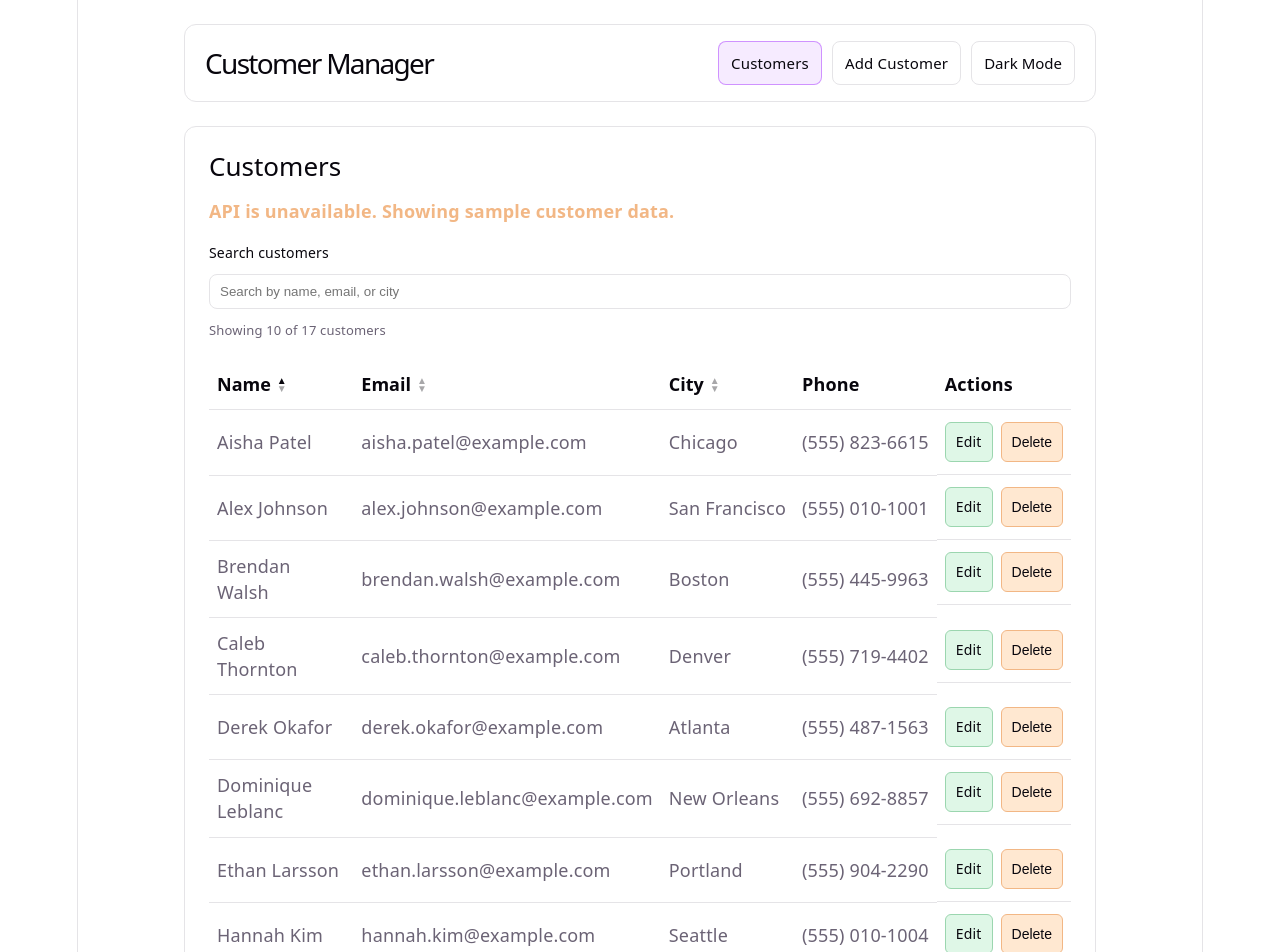
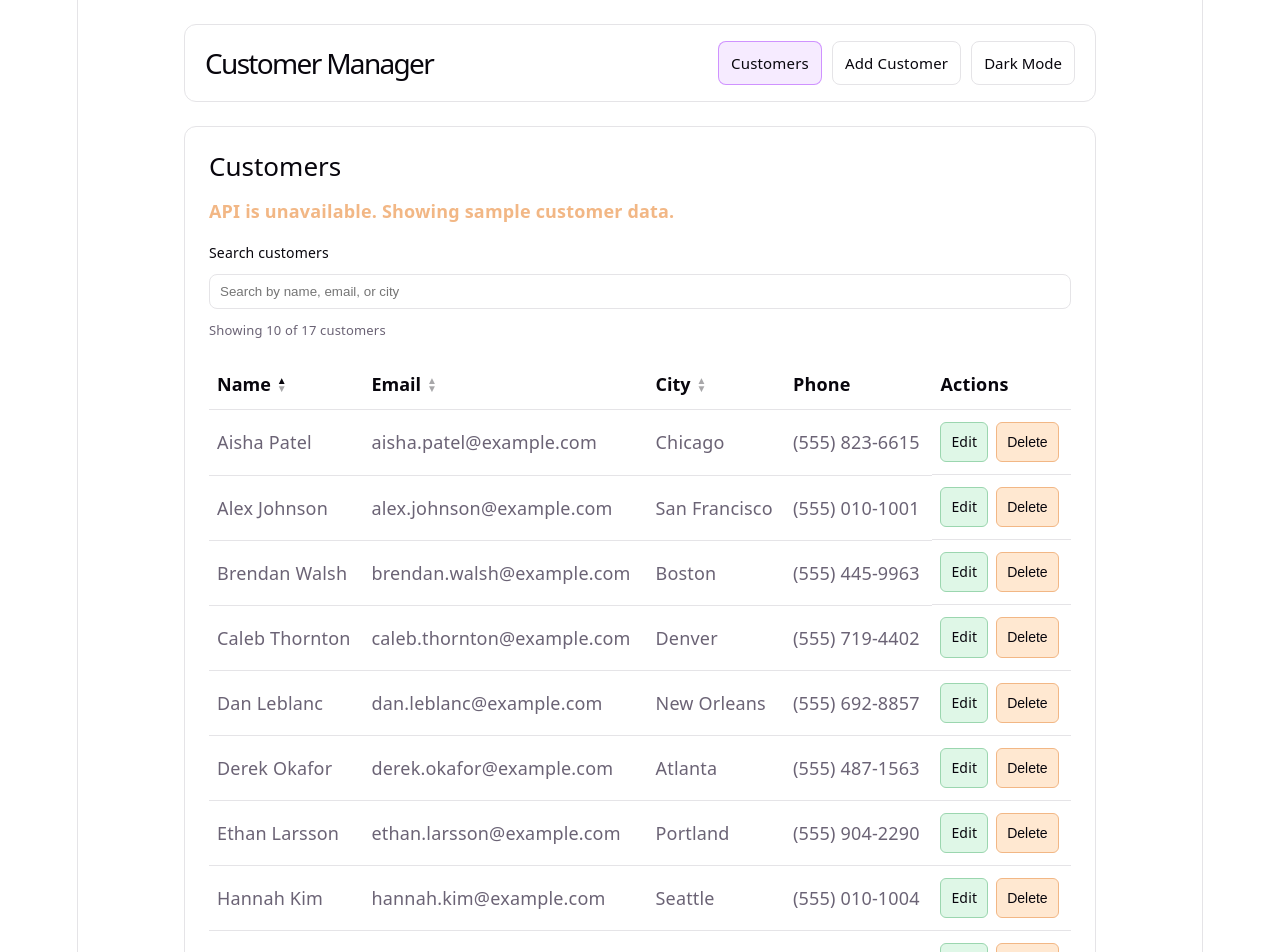
Before and after one commit to iltStudent06/customer-app, a React (Vite) app: page /#/ in a window 1280 px wide. Shown: the top 952 px of the page. Built offline with nearby package versions, Linux system fonts and the light colour scheme; no server answers.

Commit message:
Update customer data

```diff
--- a/db.json
+++ b/db.json
@@ -1,7 +1,7 @@
 {
   "customers": [
     {
-      "name": "Maria Garcia 2",
+      "name": "Maria Garcia",
       "email": "maria.garcia@example.com",
       "phone": "555-0101",
       "address": "742 Evergreen Terrace",
@@ -179,16 +179,6 @@
       "city": "Raleigh",
       "state": "NC",
       "zip": "27601"
-    },
-    {
-      "name": "Raymond L",
-      "email": "raymond@gmail.com",
-      "phone": "(555) 010-1001",
-      "address": "",
-      "city": "",
-      "state": "",
-      "zip": "",
-      "id": 19
     }
   ]
 }
--- a/src/data/sampleCustomers.ts
+++ b/src/data/sampleCustomers.ts
@@ -163,8 +163,8 @@ const sampleCustomers: Customer[] = [
   },
   {
     id: 117,
-    name: "Dominique Leblanc",
-    email: "dominique.leblanc@example.com",
+    name: "Dan Leblanc",
+    email: "dan.leblanc@example.com",
     phone: "(555) 692-8857",
     address: "11 Stonecrest Blvd",
     city: "New Orleans",
```
